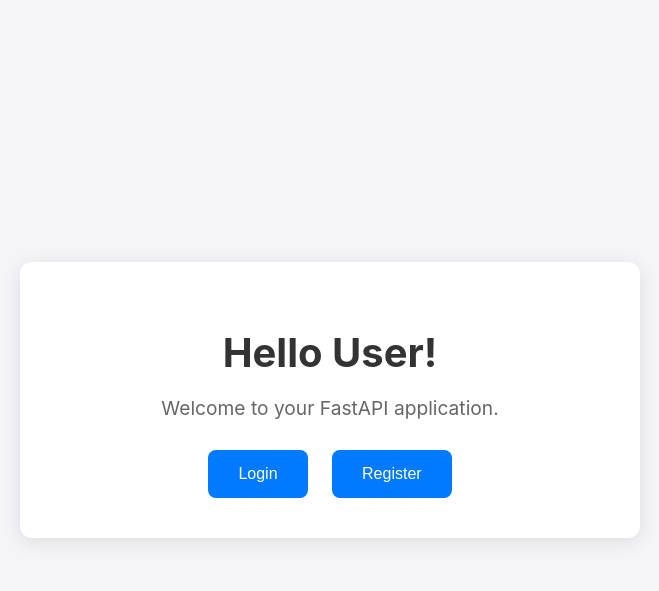
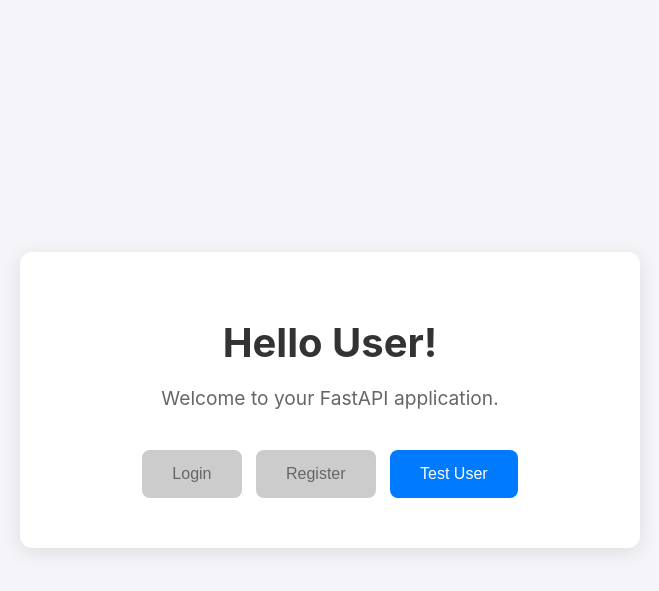
Before and after one commit to DavideDiCaprio/live-loss, a FastAPI app: page / in a window 1280 px wide. Shown: the top 591 px of the page, without its empty margins (310-969 px from the left). Run offline with FastAPI, Linux system fonts and the light colour scheme.

Commit message:
create models and routers folder

```diff
--- a/app/main.py
+++ b/app/main.py
@@ -1,20 +1,21 @@
-from fastapi import FastAPI, Request
-from fastapi.responses import HTMLResponse
+import random
+from fastapi import FastAPI
 from fastapi.staticfiles import StaticFiles
-from fastapi.templating import Jinja2Templates
+
+from app.routers import pages
+from app.models.user import User
+
+# .
+# .
+test_user = User(
+    name="Pippo",
+    credit=random.randint(50, 500),
+    gambling_losses=random.randint(100, 1000)
+)
 
 app = FastAPI()
 
+app.state.test_user = test_user
+
 app.mount("/static", StaticFiles(directory="app/static"), name="static")
-
-templates = Jinja2Templates(directory="app/templates")
-
-
-@app.get("/", response_class=HTMLResponse)
-async def read_root(request: Request):
-    """
-     endpoint .
-    """
-
-    context = {"request": request, "title": "Welcome"}
-    return templates.TemplateResponse("index.html", context)
+app.include_router(pages.router)
--- /dev/null
+++ b/app/routers/pages.py
@@ -0,0 +1,39 @@
+import random
+from fastapi import APIRouter, Request
+from fastapi.responses import HTMLResponse, JSONResponse
+from fastapi.templating import Jinja2Templates
+
+from app.models.user import User
+
+router = APIRouter()
+templates = Jinja2Templates(directory="app/templates")
+
+
+@router.get("/", response_class=HTMLResponse)
+async def read_root(request: Request):
+    """
+    Endpoint to serve the main page.
+    """
+    context = {"request": request, "title": "Welcome"}
+    return templates.TemplateResponse("index.html", context)
+
+
+@router.get("/test-user-data", response_class=JSONResponse)
+async def get_test_user_data(request: Request):
+    """
+    Endpoint to get the test user's data and the list of games.
+    Stats are randomized on each request.
+    """
+    # Access the user created in app/main.py
+    user: User = request.app.state.test_user
+
+    # Randomize stats for the response
+    user.credit = random.randint(50, 500)
+    user.gambling_losses = random.randint(100, 1000)
+
+    games = ['poker', 'slot', 'russian roulette']
+
+    return {
+        "user_stats": user.dict(),
+        "games": games
+    }
--- a/app/static/css/style.css
+++ b/app/static/css/style.css
@@ -47,7 +54,7 @@ p {
     color: white;
     border: none;
     padding: 15px 30px;
-    margin: 0 10px;
+    margin: 10px 5px;
     border-radius: 8px;
     font-size: 1em;
     cursor: pointer;
--- a/app/templates/index.html
+++ b/app/templates/index.html
@@ -11,9 +11,59 @@
         <h1>Hello User!</h1>
         <p>Welcome to your FastAPI application.</p>
         <div class="actions">
-            <button>Login</button>
-            <button>Register</button>
+            <button disabled>Login</button>
+            <button disabled>Register</button>
+            <button id="test-user-btn">Test User</button>
+        </div>
+
+        <!-- New section for user stats -->
+        <div id="user-stats" class="hidden">
+            <h2 id="user-name"></h2>
+            <div class="stats-grid">
+                <div class="stat-item">
+                    <span>Credit</span>
+                    <strong id="user-credit"></strong>
+                </div>
+                <div class="stat-item">
+                    <span>Gambling Losses</span>
+                    <strong id="user-losses"></strong>
+                </div>
+            </div>
+        </div>
+
+        <div id="game-list" class="hidden">
+            <h2>Available Games</h2>
+            <ul>
+                <!-- Games will be loaded here -->
+            </ul>
         </div>
     </div>
+    <script>
+        document.getElementById('test-user-btn').addEventListener('click', () => {
+            fetch('/test-user-data')
+                .then(response => response.json())
+                .then(data => {
+                    const stats = data.user_stats;
+                    const games = data.games;
+
+                    // Populate user stats
+                    document.getElementById('user-name').textContent = `Stats for ${stats.name}`;
+                    document.getElementById('user-credit').textContent = `$${stats.credit}`;
+                    document.getElementById('user-losses').textContent = `$${stats.gambling_losses}`;
+                    document.getElementById('user-stats').classList.remove('hidden');
+
+                    // Populate game list
+                    const gameList = document.getElementById('game-list');
+                    const ul = gameList.querySelector('ul');
+                    ul.innerHTML = ''; // Clear previous list
+                    games.forEach(game => {
+                        const li = document.createElement('li');
+                        li.textContent = game;
+                        ul.appendChild(li);
+                    });
+                    gameList.classList.remove('hidden');
+                });
+        });
+    </script>
 </body>
 </html>
```
Also changed, not shown: other parts of app/static/css/style.css (+65 -0 lines), app/models/user.py (added, +9 -0 lines).
